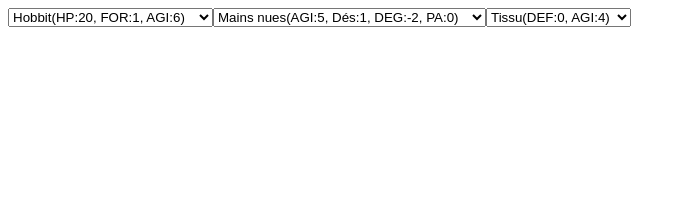
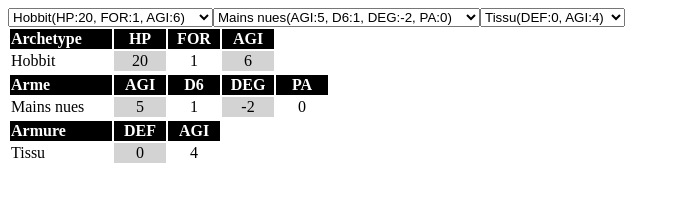
Before and after one commit to PtitPuce/RpgJs, a plain HTML site: page index.html in a window 1280 px wide. Shown: the whole page, without its empty margins (0-686 px from the left). Drawn offline with nearby package versions, Linux system fonts and the light colour scheme.

Commit message:
Clem :: update generique de fiche de personnage

```diff
--- /dev/null
+++ b/css/style.css
@@ -0,0 +1,21 @@
+th{
+    background-color: black;
+    color: white;
+    text-align: center;
+}
+th:first-child{
+    text-align: left;
+}
+
+td:first-child{
+    min-width: 100px;
+    text-align: left;
+}
+td{
+    min-width: 50px;
+    text-align: center;
+}
+
+td:nth-child(even){
+    background-color: lightgrey;
+}
--- a/index.html
+++ b/index.html
@@ -5,26 +5,89 @@
     <meta name="viewport" content="width=device-width, initial-scale=1.0">
     <meta http-equiv="X-UA-Compatible" content="ie=edge">
     <title>Document</title>
+    <link rel="stylesheet" href="./css/style.css">
 </head>
 <body>
 
     <div id="rpgContainer">
+        <!-- Cadre d'initialisation -->
         <div id="init"></div>
+        <!-- Cadre FICHE personnage JOUEUR -->
+        <div id="template_fiche_perso" style="display:none;">
+            <div name="stats">
+                <table>
+                    <thead>
+                        <tr>
+                            <th>Archetype</th>
+                            <th>HP</th>
+                            <th>FOR</th>
+                            <th>AGI</th>
+                        </tr>
+                    </thead>
+                    <tbody>
+                        <tr>
+                            <td name="nom"></td>
+                            <td name="HP"></td>
+                            <td name="FOR"></td>
+                            <td name="AGI"></td>
+                        </tr>
+                    </tbody>
+                </table>
+            </div>
+            <div name="arme">
+                <table>
+                    <thead>
+                        <tr>
+                            <th>Arme</th>
+                            <th>AGI</th>
+                            <th>D6</th>
+                            <th>DEG</th>
+                            <th>PA</th>
+                        </tr>
+                    </thead>
+                    <tbody>
+                        <tr>
+                            <td name="nom"></td>
+                            <td name="AGI"></td>
+                            <td name="D6"></td>
+                            <td name="DEG"></td>
+                            <td name="PA"></td>
+                        </tr>
+                    </tbody>
+                </table>
+            </div>
+            <div name="armure">
+                <table>
+                    <thead>
+                        <tr>
+                            <th>Armure</th>
+                            <th>DEF</th>
+                            <th>AGI</th>
+                        </tr>
+                    </thead>
+                    <tbody>
+                        <tr>
+                            <td name="nom"></td>
+                            <td name="DEF"></td>
+                            <td name="AGI"></td>
+                        </tr>
+                    </tbody>
+                </table>
+            </div>
+        </div>
         <div id="game"></div>
         <div id="gameover"></div>
     </div>
 
     <script src="https://ajax.googleapis.com/ajax/libs/jquery/3.4.1/jquery.min.js"></script>
-    <script src="personnage.js"></script>
-    <script src="armes.js"></script>
-    <script src="armures.js"></script>
-    <script src="archetypes.js"></script>
+    <script src="./js/personnage.js"></script>
+    <script src="./js/armes.js"></script>
+    <script src="./js/armures.js"></script>
+    <script src="./js/archetypes.js"></script>
     <script>
     $(function(){
-
         /* variables globales */
-
-        var createSelectFromArray = function(str_id, data, container){
+        var createSelectFromList = function(str_id, data, container){
             // 1. creer l'element <select>
             let select = document.createElement("select");
             select.setAttribute("id", str_id);
@@ -40,6 +103,32 @@
             // 3. ajouter l'element a un conteneur specifique
             container.append(select);
         };
+
+        // Fonction d'update de la fiche de personnage
+        // Params : la fiche HTML , l'Objet de Personnage
+        var updateFichePerso = function(_fiche, _perso){
+            let stats = $(_fiche).find("[name=stats]");
+            $(stats).find("[name=nom]").text(_perso.ARCHETYPE.nom);
+            $(stats).find("[name=HP]").text(_perso.HP);
+            $(stats).find("[name=FOR]").text(_perso.FORCE);
+            $(stats).find("[name=AGI]").text(_perso.AGILITE);
+
+            let arme = $(_fiche).find("[name=arme]");
+            $(arme).find("[name=nom]").text(_perso.ARME.nom);
+            $(arme).find("[name=AGI]").text(_perso.ARME.agilite);
+            $(arme).find("[name=D6]").text(_perso.ARME.nbDes);
+            $(arme).find("[name=DEG]").text(_perso.ARME.bonusDegat);
+            $(arme).find("[name=PA]").text(_perso.ARME.penetrationArmure);
+
+            let armure = $(_fiche).find("[name=armure]");
+            $(armure).find("[name=nom]").text(_perso.ARMURE.nom);
+            $(armure).find("[name=DEF]").text(_perso.ARMURE.defense);
+            $(armure).find("[name=AGI]").text(_perso.ARMURE.agilite);
+        }
+
+        // references aux differents containers/templates
+        var container_selects = $("#init");
+        var template_fiche_perso = $("#template_fiche_perso");
 
 
         // initialisation des collections d'objets [Archetypes, Armes, Armures]
@@ -57,14 +146,42 @@
             list_armures.push( new Armure(item) );
         });
 
+        createSelectFromList("Archetypes", list_archetypes, $(container_selects) );
+        createSelectFromList("Armes", list_armes, $(container_selects) );
+        createSelectFromList("Armures", list_armures, $(container_selects) );
 
+        // references selectList
+        var select_archetypes = $("#Archetypes");
+        var select_armes = $("#Armes");
+        var select_armures = $("#Armures");
 
-        var select_container = $("#init");
-        createSelectFromArray("Archetypes", list_archetypes, $(select_container) );
-        createSelectFromArray("Armes", list_armes, $(select_container) );
-        createSelectFromArray("Armures", list_armures, $(select_container) );
+        //init personnages
+        var perso_joueur = new Personnage();
+        var perso_enemie = new Personnage();
 
+        perso_joueur.setArchetype( list_archetypes[ $(select_archetypes).val() ] );
+        perso_joueur.setArme( list_armes[ $(select_armes).val() ] );
+        perso_joueur.setArmure( list_armures[ $(select_armures).val() ] );
 
+        var fiche_joueur = document.createElement("div");
+        fiche_joueur.setAttribute("id", "fiche_joueur");
+        fiche_joueur.innerHTML = $(template_fiche_perso).html();
+        container_selects.append( fiche_joueur );
+        updateFichePerso(fiche_joueur, perso_joueur);
+
+        // Listeners creation Perso Joueur
+        $(select_archetypes).on("change", function(){
+            perso_joueur.setArchetype( list_archetypes[ $(this).val() ] );
+            updateFichePerso(fiche_joueur, perso_joueur);
+        });
+        $(select_armes).on("change", function(){
+            perso_joueur.setArme( list_armes[ $(this).val() ] );
+            updateFichePerso(fiche_joueur, perso_joueur);
+        });
+        $(select_armures).on("change", function(){
+            perso_joueur.setArmure( list_armures[ $(this).val() ] );
+            updateFichePerso(fiche_joueur, perso_joueur);
+        });
 
     });
     </script>
--- a/armes.js
+++ b/js/armes.js
@@ -62,6 +62,6 @@ let Arme = class{
     }
 
     toString(){
-        return this.nom + "(AGI:"+this.agilite+", Dés:"+this.nbDes+", DEG:"+this.bonusDegat+", PA:"+this.penetrationArmure+")";
+        return this.nom + "(AGI:"+this.agilite+", D6:"+this.nbDes+", DEG:"+this.bonusDegat+", PA:"+this.penetrationArmure+")";
     }
 }
--- a/personnage.js
+++ b/js/personnage.js
@@ -5,17 +5,24 @@ let Personnage = class{
     FORCE;
     AGILITE;
 
-    constructor(_archetype){
+    constructor(){
+        this.HP = 0;
+        this.FORCE = 0;
+        this.AGILITE = 0;
+
+        this.ARCHETYPE = null;
+        this.ARMURE = null;
+        this.ARME = null;
+    }
+
+    setArchetype(_archetype){
         this.ARCHETYPE = _archetype;
 
         this.HP = this.ARCHETYPE.HP;
         this.FORCE = this.ARCHETYPE.FORCE;
         this.AGILITE = this.ARCHETYPE.AGILITE;
 
-        this.ARMURE = null;
-        this.ARME = null;
     }
-
     setArmure(_armure){ this.ARMURE = _armure; }
     setArme(_arme){ this.ARME = _arme; }
 
```
Also changed, not shown: js/archetypes.js (renamed from archetypes.js), js/armures.js (renamed from armures.js).
